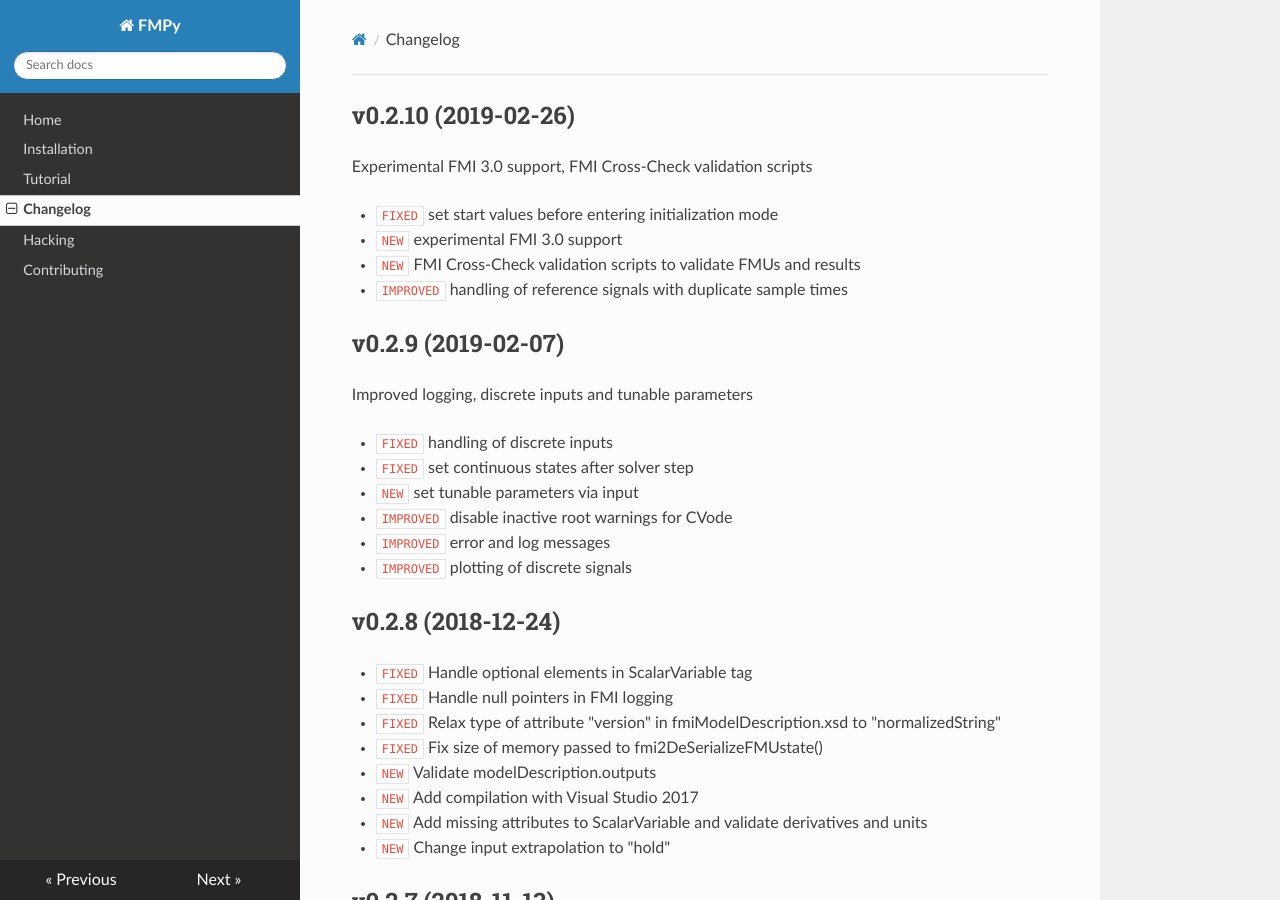
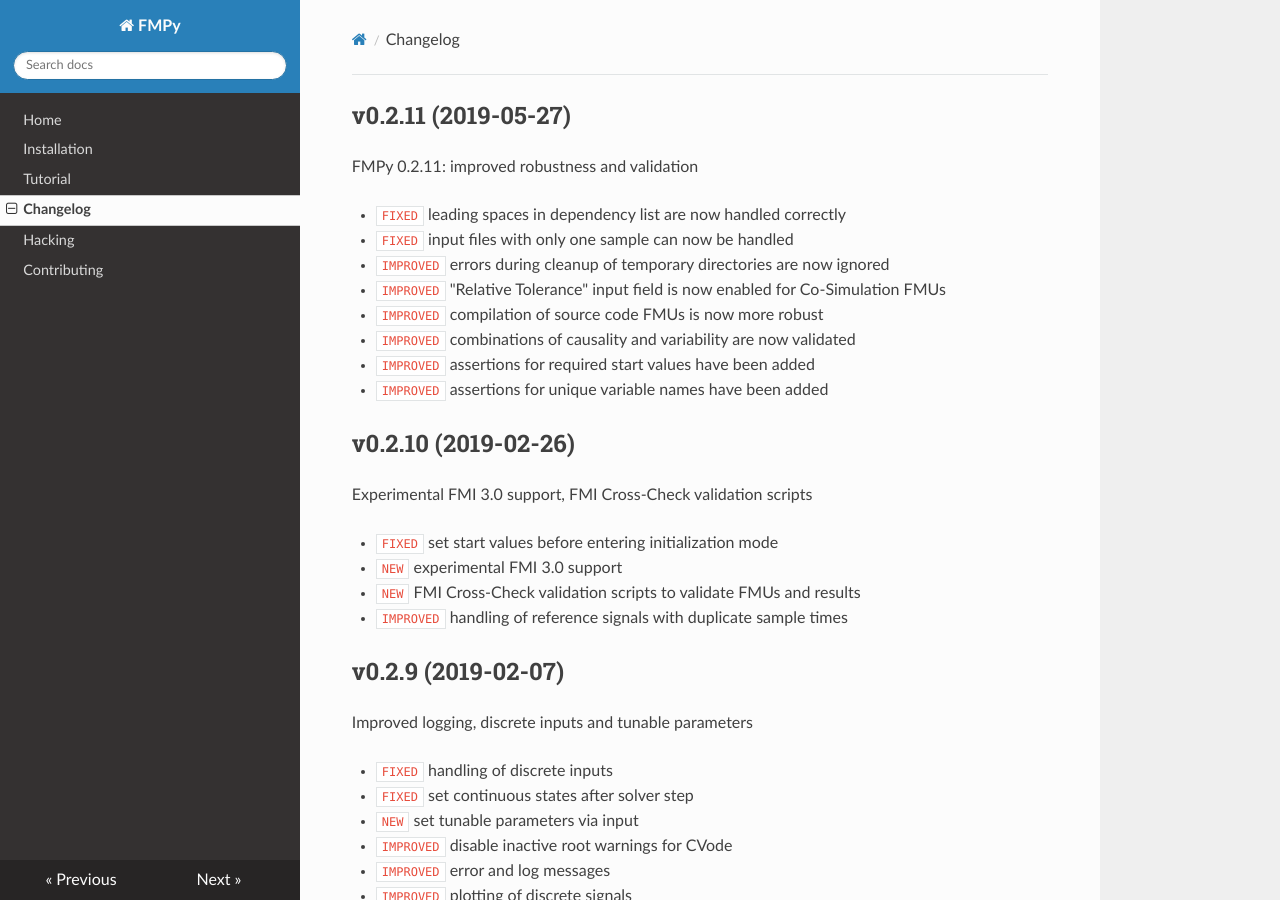
Before and after one commit to CATIA-Systems/FMPy, an MkDocs documentation site: the page built from docs/changelog.md, in a window 1280 px wide and 900 px high. Built offline with MkDocs 1.6.1, drawn with Linux system fonts in a browser that asks for light colours; nearby versions of some CDN libraries; old or Windows-style settings are respelled for this version of MkDocs.

Commit message:
Update changelog

```diff
--- a/docs/changelog.md
+++ b/docs/changelog.md
@@ -1,3 +1,16 @@
+## v0.2.11 (2019-05-27)
+
+FMPy 0.2.11: improved robustness and validation
+
+- `FIXED` leading spaces in dependency list are now handled correctly
+- `FIXED` input files with only one sample can now be handled
+- `IMPROVED` errors during cleanup of temporary directories are now ignored
+- `IMPROVED` "Relative Tolerance" input field is now enabled for Co-Simulation FMUs
+- `IMPROVED` compilation of source code FMUs is now more robust
+- `IMPROVED` combinations of causality and variability are now validated
+- `IMPROVED` assertions for required start values have been added
+- `IMPROVED` assertions for unique variable names have been added
+
 ## v0.2.10 (2019-02-26)
 
 Experimental FMI 3.0 support, FMI Cross-Check validation scripts
```
